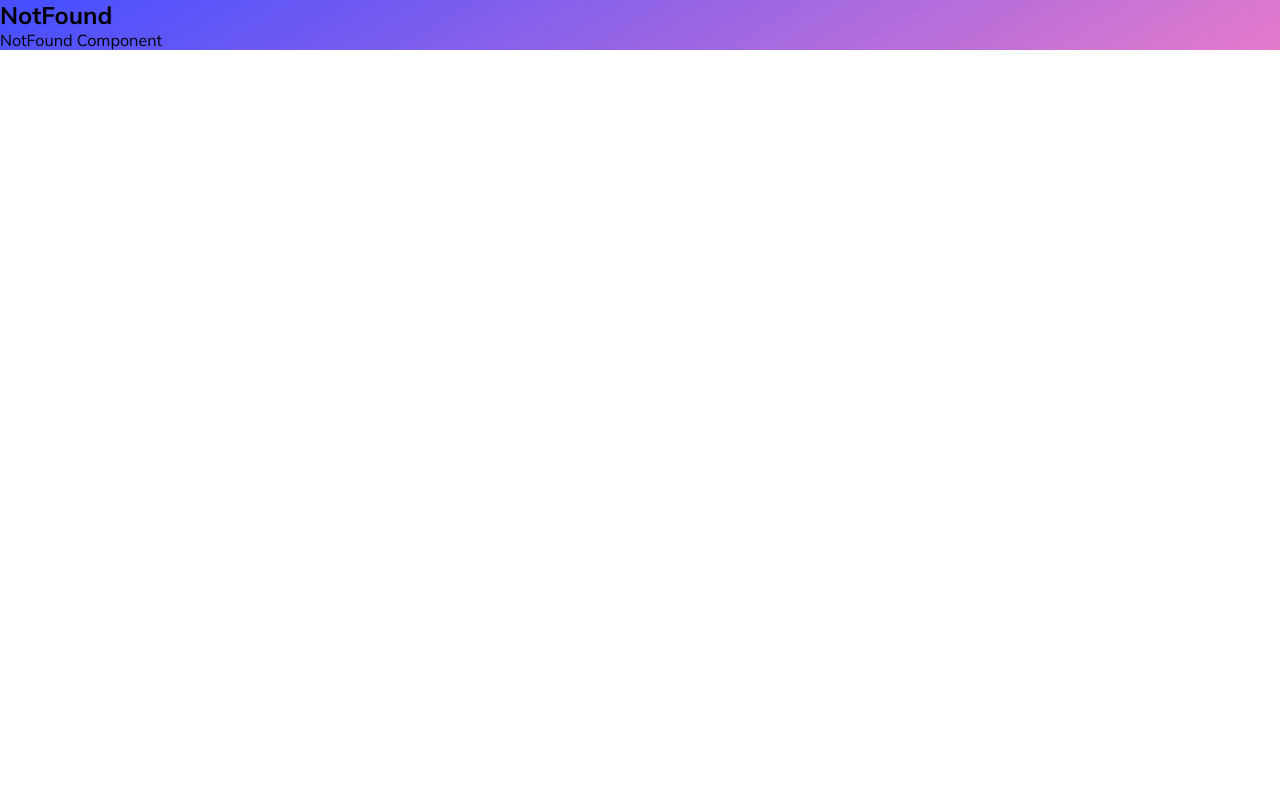
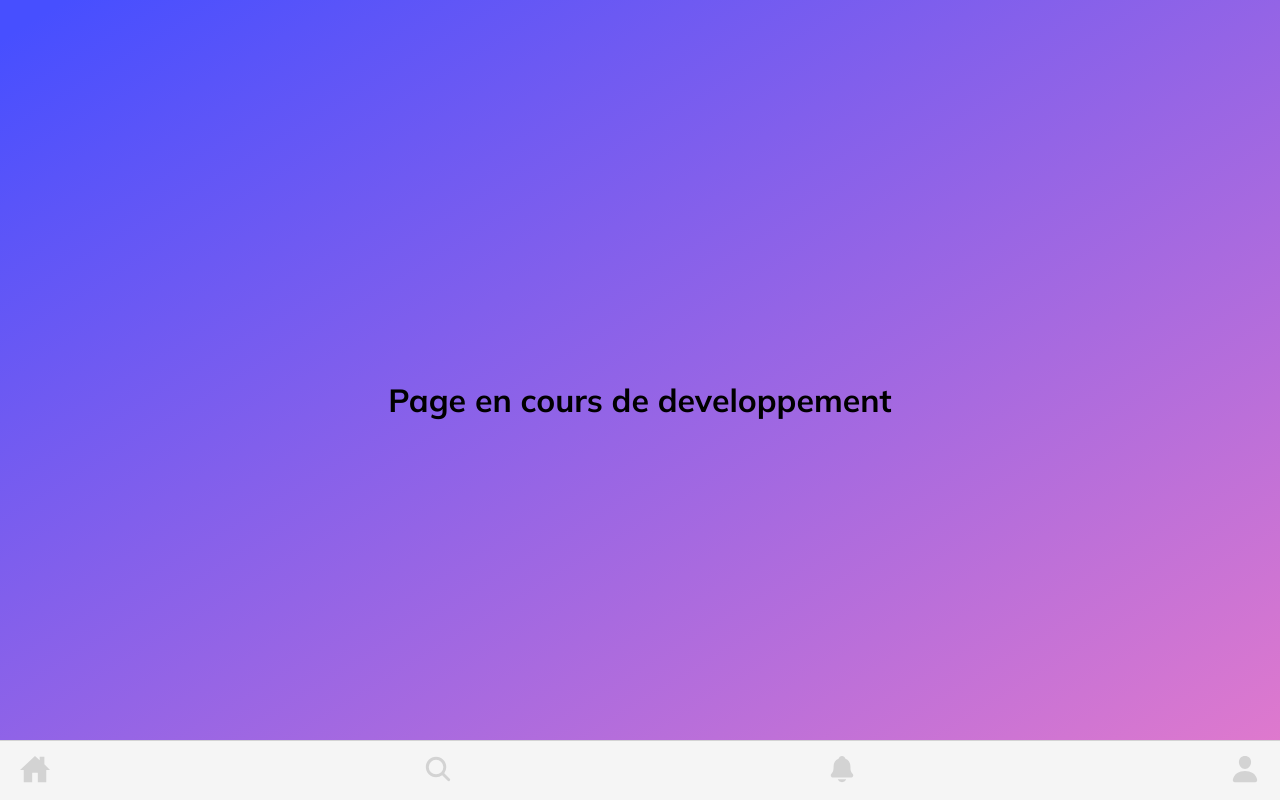
Before and after one commit to WildCodeSchool-2023-09/JS-RemoteFR-jurascripts-P3-Babyplace, a React (Vite) app in the folder frontend/: page /parents/profile in a window 1280 px wide. Built offline with nearby package versions, Linux system fonts and the light colour scheme.

Commit message:
edit navbar and do links on her

```diff
--- a/frontend/src/components/parents/NavBar.jsx
+++ b/frontend/src/components/parents/NavBar.jsx
@@ -1,20 +1,28 @@
 import "../../styles/navbar.scss";
+import { Link } from "react-router-dom";
 import {
   IoPerson,
   IoSearch,
   IoNotifications,
   IoHomeSharp,
-  IoGrid,
 } from "react-icons/io5";
 
 function NavBar() {
   return (
     <nav className="navbar_parents">
-      <IoHomeSharp className="icons" />
-      <IoSearch className="icons" />
-      <IoPerson className="icons" />
-      <IoNotifications className="icons" />
-      <IoGrid className="icons" />
+      <Link to="/parents/connexion">
+        <IoHomeSharp className="icons" />
+      </Link>
+      <Link to="/parents/creche">
+        {" "}
+        <IoSearch className="icons" />
+      </Link>
+      <Link to="/parents/folders">
+        <IoNotifications className="icons" />
+      </Link>
+      <Link to="/parents/profile">
+        <IoPerson className="icons" />
+      </Link>
     </nav>
   );
 }
--- /dev/null
+++ b/frontend/src/components/parents/Profile.jsx
@@ -0,0 +1,14 @@
+import React from "react";
+import NavBar from "./NavBar";
+import "../../styles/profile.scss";
+
+function Profile() {
+  return (
+    <div className="profile">
+      <h1>Page en cours de developpement</h1>
+      <NavBar />
+    </div>
+  );
+}
+
+export default Profile;
--- a/frontend/src/components/parents/Reservation.jsx
+++ b/frontend/src/components/parents/Reservation.jsx
@@ -1,9 +1,11 @@
 import { Link } from "react-router-dom";
 import { logo } from "../../assets";
 import "../../styles/reservation.scss";
+import NavBar from "./NavBar";
 
 function Reservation() {
   return (
+    <>
       <div className="reservation_container">
         <img src={logo} alt="a logo of website" />
         <h1> Demande réservation</h1>
@@ -44,6 +46,8 @@ function Reservation() {
           </Link>
         </form>
       </div>
+      <NavBar />
+    </>
   );
 }
 
--- a/frontend/src/components/parents/ReservationTunnel.jsx
+++ b/frontend/src/components/parents/ReservationTunnel.jsx
@@ -1,6 +1,7 @@
 import { Link } from "react-router-dom";
 import { home, logo } from "../../assets";
 import "../../styles/reservation_tunnel.scss";
+import NavBar from "./NavBar";
 
 function ReservationTunnel() {
   return (
@@ -25,6 +26,7 @@ function ReservationTunnel() {
         <a href="/NotFound">Je complèterais plus tard </a>
         <span>&gt;</span>
       </div>
+      <NavBar />
     </div>
   );
 }
--- a/frontend/src/main.jsx
+++ b/frontend/src/main.jsx
@@ -9,6 +9,7 @@ import Reservation from "./components/parents/Reservation";
 import ReservationTunnel from "./components/parents/ReservationTunnel";
 import Folders from "./components/parents/Folders";
 import Dashboard from "./pages/structure/Dashboard";
+import Profile from "./components/parents/Profile";
 import ParentsInscription from "./pages/parents/ParentsInscription";
 import ParentsConnexion from "./pages/parents/ParentsConnexion";
 import ParentsTutorial from "./pages/parents/ParentsTutorial";
@@ -41,6 +42,10 @@ const router = createBrowserRouter([
       {
         path: "/pro/connexion",
         element: <StructureConnexion />,
+      },
+      {
+        path: "parents/profile",
+        element: <Profile />,
       },
       {
         path: "/parents/reservation",
--- a/frontend/src/pages/parents/Creche.jsx
+++ b/frontend/src/pages/parents/Creche.jsx
@@ -13,6 +13,7 @@ import {
 import { background, info } from "../../assets/parents/creche";
 import "../../styles/creches.scss";
 import Modal from "./Modal";
+import NavBar from "../../components/parents/NavBar";
 
 function Creche() {
   const [isOpen, setIsOpen] = useState(false);
@@ -119,6 +120,7 @@ function Creche() {
           tarification personnalisée en fonction de mes revenus
         </p>{" "}
       </div>
+      <NavBar />
     </div>
   );
 }
--- a/frontend/src/styles/creches.scss
+++ b/frontend/src/styles/creches.scss
@@ -5,6 +5,7 @@
   min-height: 100svh;
   display: flex;
   flex-direction: column;
+  margin-bottom: 30px;
   .title {
     color: $primary;
     display: flex;
--- a/frontend/src/styles/modal.scss
+++ b/frontend/src/styles/modal.scss
@@ -1,11 +1,9 @@
 @use "./variables.scss" as *;
 
 .modal_box {
-  min-height: 100svh;
-
   .modal {
     position: fixed;
-    top: 50%;
+    top: 45%;
     left: 50%;
     width: 92%;
     margin: auto;
--- /dev/null
+++ b/frontend/src/styles/profile.scss
@@ -0,0 +1,7 @@
+.profile {
+  min-height: 100svh;
+  display: flex;
+  justify-content: center;
+  align-items: center;
+  text-align: center;
+}
--- a/frontend/src/styles/reservation.scss
+++ b/frontend/src/styles/reservation.scss
@@ -1,10 +1,11 @@
 .reservation_container {
   display: flex;
   flex-direction: column;
+  margin: 0 auto;
+  margin-bottom: 60px;
   align-items: center;
   min-height: 100svh;
   color: white;
-  margin: 0 auto;
   img {
     width: 60px;
     height: 40px;
```
Also changed, not shown: frontend/src/styles/creche.scss (deleted, +0 -155 lines). Lines whose indentation alone changed are shown as unchanged.
